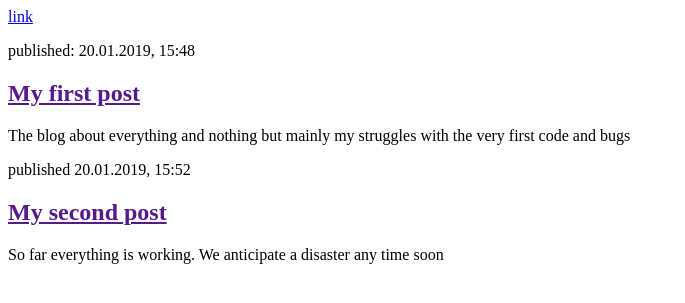
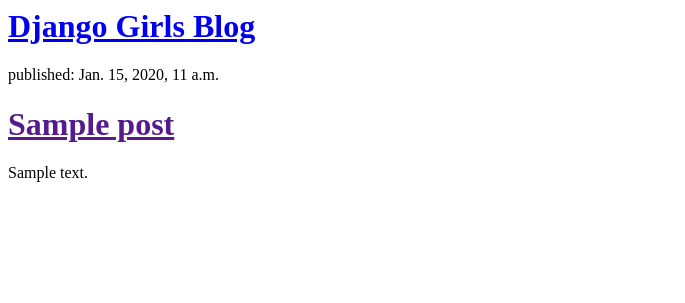
Before and after one commit to dianek05/my-first-blog, a Django app: template blog/templates/blog/post_list.html in a window 1280 px wide. Shown: the top 303 px of the page, without its empty margins (0-685 px from the left). Run offline with Django 3.2, Linux system fonts and the light colour scheme; the template is opened without the code that fills it: values that come from a table or form of the project are taken from there, others are empty; tables that the repository leaves empty hold one stand-in row (values such as "Sample post").

Commit message:
Modified templates to display posts from database.

```diff
--- a/blog/templates/blog/post_list.html
+++ b/blog/templates/blog/post_list.html
@@ -4,19 +4,15 @@
 	</head>
 <body>
 	<div>
-		<a href="https://djangogirls.org">link</a>
+		<h1><a href="/">Django Girls Blog</a></h1>
 	</div>
 
+	{% for post in posts %}
 	<div>
-		<p>published: 20.01.2019, 15:48</p>
-		<h2><a href="">My first post</a></h2>
-		<p>The blog about everything and nothing but mainly my struggles with the very first code and bugs</p>
+		<p>published: {{ post.published_date }}</p>
+		<h1><a href="">{{ post.title }}</a></h1>
+		<p>{{ post.text|linebreaksbr  }}</p>
 	</div>
-
-	<div>
-		<p>published 20.01.2019, 15:52</p>
-		<h2><a href="">My second post</a></h2>
-		<p>So far everything is working. We anticipate a disaster any time soon</p>
-	</div>
+	{% endfor %}
 </body>
 </html>
--- a/blog/views.py
+++ b/blog/views.py
@@ -1,6 +1,9 @@
 from django.shortcuts import render
+from django.utils import timezone
+from .models import Post
 
 # Create your views here.
 
 def post_list(request):
-    return render(request, 'blog/post_list.html', {})
+    posts = Post.objects.filter(published_date__lte=timezone.now()).order_by('published_date')
+    return render(request, 'blog/post_list.html', {'posts' : posts})
```
